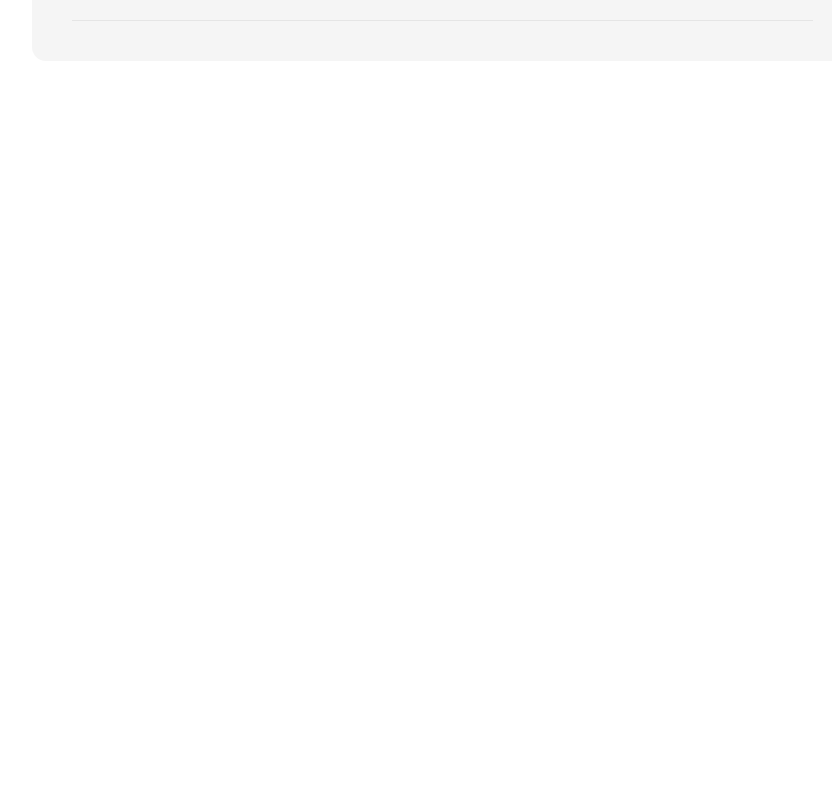
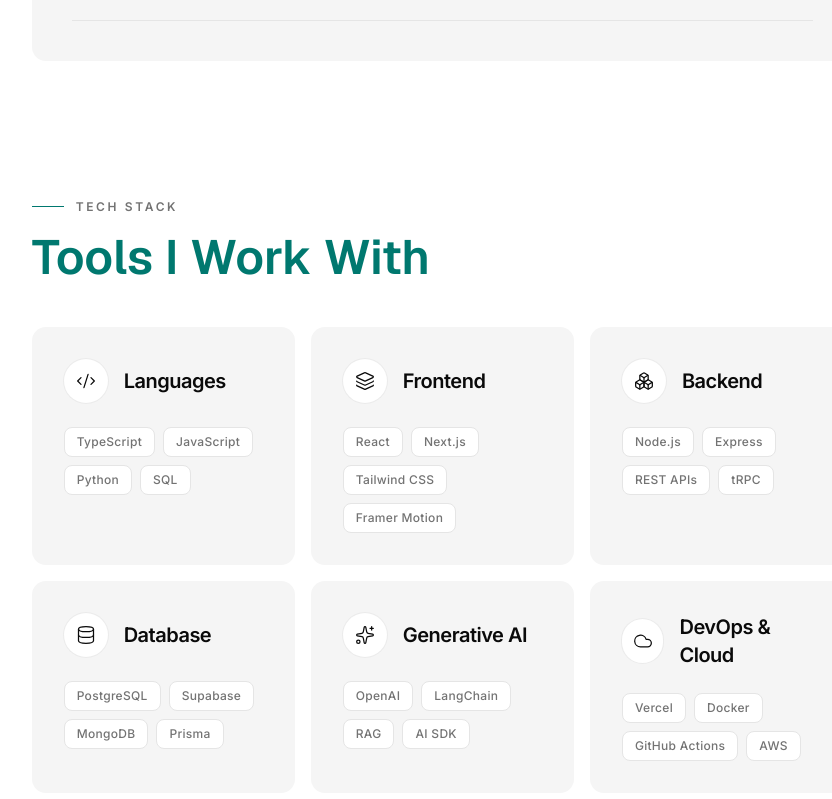
Before and after one commit to amarboffinblocks/portfolio-2, a Next.js app: page / in a window 1280 px wide. Shown: the part 4081-4880 px from the top of the page, without its empty margins (411-1243 px from the left). Before the commit the page ends 4222 px from the top, so only its background shows below. Built offline with nearby package versions, Linux system fonts and the light colour scheme.

Commit message:
add new tack stack section

```diff
--- a/app/page.tsx
+++ b/app/page.tsx
@@ -1,5 +1,5 @@
 import { Container } from '@/components/common/container'
-import { About, FeaturedWork, Hero, WhatIDo } from '@/components/sections'
+import { About, FeaturedWork, Hero, TechStack, WhatIDo } from '@/components/sections'
 
 const page = () => {
   return (
@@ -8,6 +8,7 @@
       <WhatIDo />
       <FeaturedWork />
       <About />
+      <TechStack />
     </Container>
   )
 }
--- a/components/sections/index.ts
+++ b/components/sections/index.ts
@@ -2,5 +2,6 @@
 import { WhatIDo } from "./what-i-do"
 import { FeaturedWork } from "./featured-work"
 import { About } from "./about"
+import { TechStack } from "./tech-stack"
 
-export { About, FeaturedWork, Hero, WhatIDo }
+export { About, FeaturedWork, Hero, TechStack, WhatIDo }
--- /dev/null
+++ b/components/sections/tech-stack.tsx
@@ -0,0 +1,85 @@
+import { Boxes, Cloud, Code2, Database, Layers, Sparkles } from 'lucide-react'
+
+const stack = [
+  {
+    title: 'Languages',
+    icon: Code2,
+    items: ['TypeScript', 'JavaScript', 'Python', 'SQL'],
+  },
+  {
+    title: 'Frontend',
+    icon: Layers,
+    items: ['React', 'Next.js', 'Tailwind CSS', 'Framer Motion'],
+  },
+  {
+    title: 'Backend',
+    icon: Boxes,
+    items: ['Node.js', 'Express', 'REST APIs', 'tRPC'],
+  },
+  {
+    title: 'Database',
+    icon: Database,
+    items: ['PostgreSQL', 'Supabase', 'MongoDB', 'Prisma'],
+  },
+  {
+    title: 'Generative AI',
+    icon: Sparkles,
+    items: ['OpenAI', 'LangChain', 'RAG', 'AI SDK'],
+  },
+  {
+    title: 'DevOps & Cloud',
+    icon: Cloud,
+    items: ['Vercel', 'Docker', 'GitHub Actions', 'AWS'],
+  },
+]
+
+export const TechStack = () => {
+  return (
+    <section id="tech-stack" className="py-16">
+      <div className="mb-10 max-w-2xl space-y-3">
+        <div className="inline-flex items-center gap-3">
+          <span className="h-px w-8 bg-primary" aria-hidden />
+          <p className="text-xs font-semibold tracking-[0.22em] text-muted-foreground uppercase">
+            Tech Stack
+          </p>
+        </div>
+        <h2 className="font-heading text-4xl leading-tight font-semibold text-primary lg:text-5xl">
+          Tools I Work With
+        </h2>
+      </div>
+
+      <div className="grid gap-4 md:grid-cols-2 xl:grid-cols-3">
+        {stack.map((group) => {
+          const Icon = group.icon
+
+          return (
+            <article
+              key={group.title}
+              className="group rounded-xl bg-accent p-6 transition-all duration-300 hover:-translate-y-1 hover:shadow-[0_18px_45px_rgb(0_0_0/0.06)] sm:p-8"
+            >
+              <div className="mb-6 flex items-center gap-4">
+                <div className="flex size-11 items-center justify-center rounded-full bg-background text-foreground ring-1 ring-border/60 transition-colors duration-300 group-hover:bg-primary group-hover:text-primary-foreground group-hover:ring-primary/20">
+                  <Icon className="size-5 stroke-[1.5]" />
+                </div>
+                <h3 className="text-lg font-semibold tracking-tight text-foreground sm:text-xl">
+                  {group.title}
+                </h3>
+              </div>
+
+              <div className="flex flex-wrap gap-2">
+                {group.items.map((item) => (
+                  <span
+                    key={item}
+                    className="rounded-md border border-border bg-background px-3 py-1.5 text-xs font-medium tracking-wide text-muted-foreground transition-colors duration-300 group-hover:text-foreground"
+                  >
+                    {item}
+                  </span>
+                ))}
+              </div>
+            </article>
+          )
+        })}
+      </div>
+    </section>
+  )
+}
```
